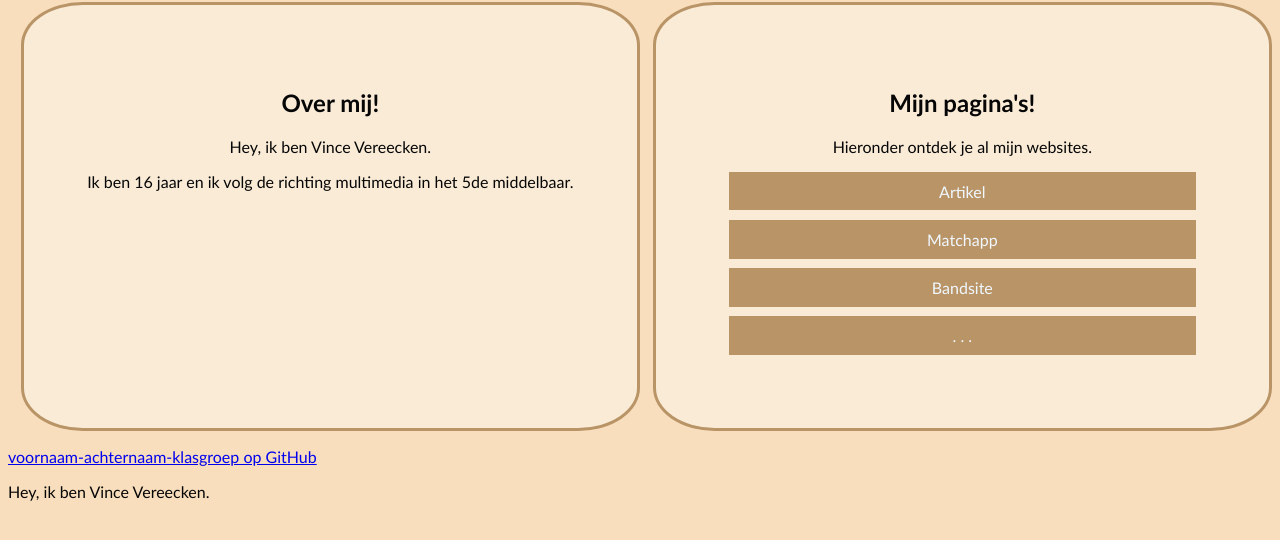
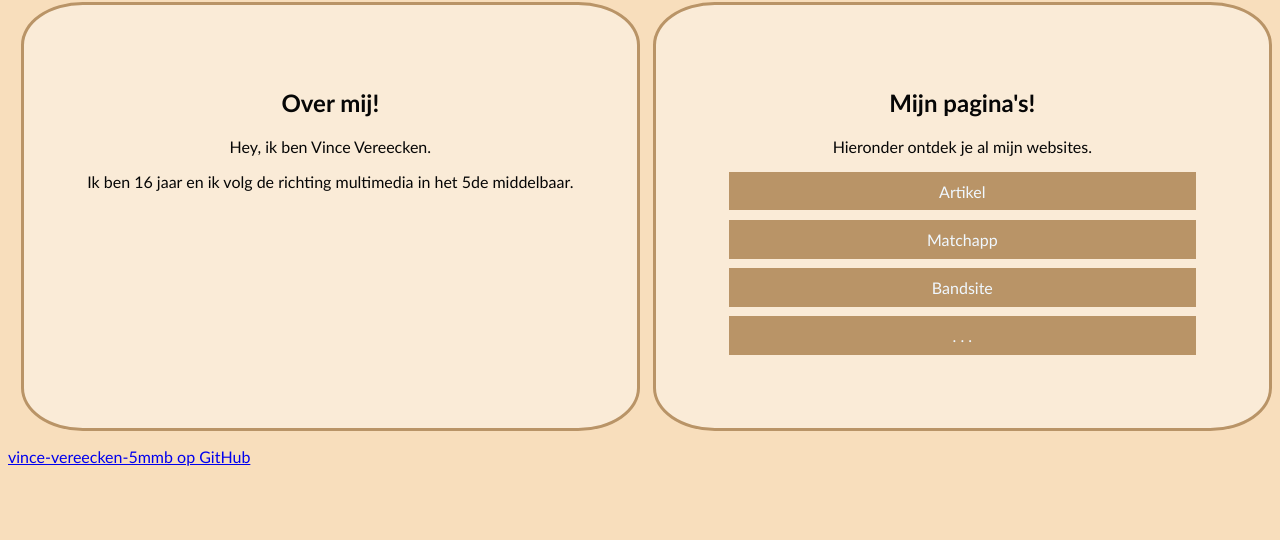
Before and after one commit to vince-vereecken-5mmb/Script, a plain HTML site: page index.html in a window 1280 px wide. Shown: the part 80-620 px from the top of the page. Drawn offline with Linux system fonts and the light colour scheme.

Commit message:
final touch

```diff
--- a/index.html
+++ b/index.html
@@ -28,10 +28,11 @@
               <a href=".." target="_blank">. . .</a>
              </section>
           </div>
+
         </section>
       </main>
       <footer>
-        <p><a href="https://voornaam-achternaam-klasgroep.github.io/Script/" target="_blank">voornaam-achternaam-klasgroep op GitHub</a></p>
+        <p><a href="https://vincec-vereecken-5mmb.github.io/Script/" target="_blank">vince-vereecken-5mmb op GitHub</a></p>
       </footer>
 </body>
-</html>Hey, ik ben Vince Vereecken.
+</html>
```
